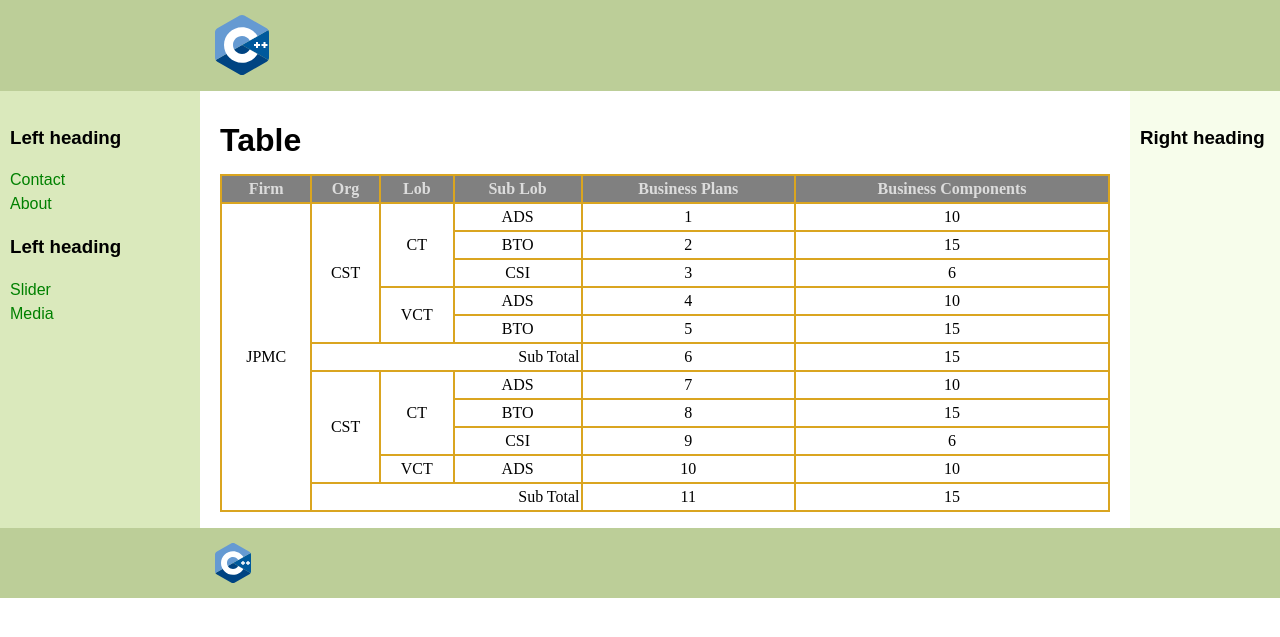
After one commit to Mirniy18/UniversityWeb, a PHP site: page /table.html in a window 1280 px wide. The commit adds this page. Shown: the top 637 px of the page. Run offline with PHP 8.4, Linux system fonts and the light colour scheme.

Commit message:
table and minor contact improvements

```diff
--- a/pr5_test_website/assets/css/layout.css
+++ b/pr5_test_website/assets/css/layout.css
@@ -96,6 +96,7 @@ nav ul a {
 	background: #BCCE98;
 }
 
+/*Contacts*/
 .form input[type=text],
 .form input[type=date],
 .form input[type=password],
@@ -122,3 +123,21 @@ nav ul a {
 	width: 80%;
 	float: left;
 }
+
+#fphone {
+	margin-top: 5px;
+	margin-bottom: 5px;
+}
+
+.form button {
+	margin-top: 20px;
+	min-height: 30px;
+	min-width: 80px;
+	border: 0;
+}
+
+/*Table*/
+.table {
+	border-collapse: collapse;
+	width: 100%;
+}
--- a/pr5_test_website/assets/css/style.css
+++ b/pr5_test_website/assets/css/style.css
@@ -3,7 +3,27 @@
     border: none;
     border-bottom: 2px lightgray solid;
 }
+
 .form label,
 .form div[class=label] {
     color: gray;
 }
+
+.form button {
+	color: gray;
+	background-color: lightgray;
+	border-radius: 0;
+}
+
+.table th,
+.table td {
+    border: 2px solid goldenrod;
+    border-spacing: 0;
+    text-align: center;
+    font-family: 'Times New Roman', Times, serif;
+}
+
+.table th {
+    background-color: gray;
+    color: #dcdcdc
+}
--- /dev/null
+++ b/pr5_test_website/table.html
@@ -0,0 +1,123 @@
+<!DOCTYPE html>
+<html>
+
+<head>
+    <meta http-equiv="Content-Type" content="text/html; charset=UTF-8">
+    <title>3 Column Layout</title>
+    <link rel="stylesheet" href="assets/css/layout.css">
+    <link rel="stylesheet" href="assets/css/style.css">
+</head>
+
+<body>
+    <header class="header">
+        <a href="index.html" class="logo">
+            <div id="logo-container">
+                <img src="assets/img/logo.svg" height="60px" alt="" />
+            </div>
+        </a>
+    </header>
+    <div class="container">
+        <main class="center column">
+            <h1>Table</h1>
+            <table class="table">
+                <tr>
+                    <th>Firm</th>
+                    <th>Org</th>
+                    <th>Lob</th>
+                    <th>Sub Lob</th>
+                    <th>Business Plans</th>
+                    <th>Business Components</th>
+                </tr>
+                <tr>
+                    <td rowspan="11">JPMC</td>
+                    <td rowspan="5">CST</td>
+                    <td rowspan="3">CT</td>
+                    <td>ADS</td>
+                    <td>1</td>
+                    <td>10</td>
+                </tr>
+                <tr>
+                    <td>BTO</td>
+                    <td>2</td>
+                    <td>15</td>
+                </tr>
+                <tr>
+                    <td>CSI</td>
+                    <td>3</td>
+                    <td>6</td>
+                </tr>
+                <tr>
+                    <td rowspan="2">VCT</td>
+                    <td>ADS</td>
+                    <td>4</td>
+                    <td>10</td>
+                </tr>
+                <tr>
+                    <td>BTO</td>
+                    <td>5</td>
+                    <td>15</td>
+                </tr>
+                <tr>
+                    <td colspan="3" style="text-align: right;">Sub Total</td>
+                    <td>6</td>
+                    <td>15</td>
+                </tr>
+                <tr>
+                    <td rowspan="4">CST</td>
+                    <td rowspan="3">CT</td>
+                    <td>ADS</td>
+                    <td>7</td>
+                    <td>10</td>
+                </tr>
+                <tr>
+                    <td>BTO</td>
+                    <td>8</td>
+                    <td>15</td>
+                </tr>
+                <tr>
+                    <td>CSI</td>
+                    <td>9</td>
+                    <td>6</td>
+                </tr>
+                <tr>
+                    <td>VCT</td>
+                    <td>ADS</td>
+                    <td>10</td>
+                    <td>10</td>
+                </tr>
+                <tr>
+                    <td colspan="3" style="text-align: right;">Sub Total</td>
+                    <td>11</td>
+                    <td>15</td>
+                </tr>
+            </table>
+        </main>
+        <nav class="left column">
+            <h3>Left heading</h3>
+            <ul>
+                <li><a href="contact.html">Contact</a></li>
+                <li><a href="about.html">About</a></li>
+            </ul>
+            <h3>Left heading</h3>
+            <ul>
+                <li><a href="slider.html">Slider</a></li>
+                <li><a href="media.html">Media</a></li>
+            </ul>
+        </nav>
+        <div class="right column">
+            <h3>Right heading</h3>
+            <p></p>
+        </div>
+    </div>
+    <div class="footer-wrapper">
+        <footer class="footer">
+            <a href="index.html" class="logo">
+                <div id="logo-container">
+                    <img src="assets/img/logo.svg" height="40px" alt="" />
+                </div>
+            </a>
+        </footer>
+    </div>
+</body>
+
+</html>
```
Also changed, not shown: pr5_test_website/contact.html (+8 -8 lines), pr5_test_website/index.html (+4 -3 lines).
